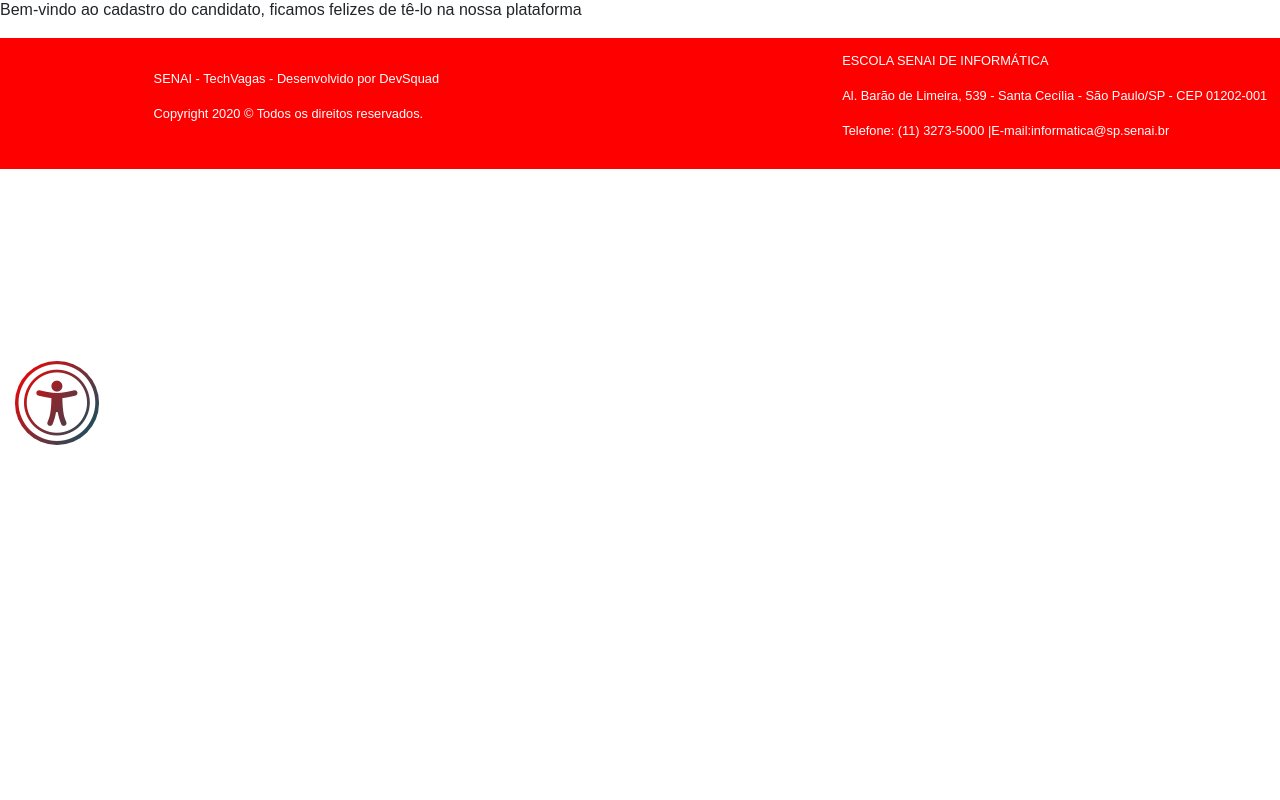
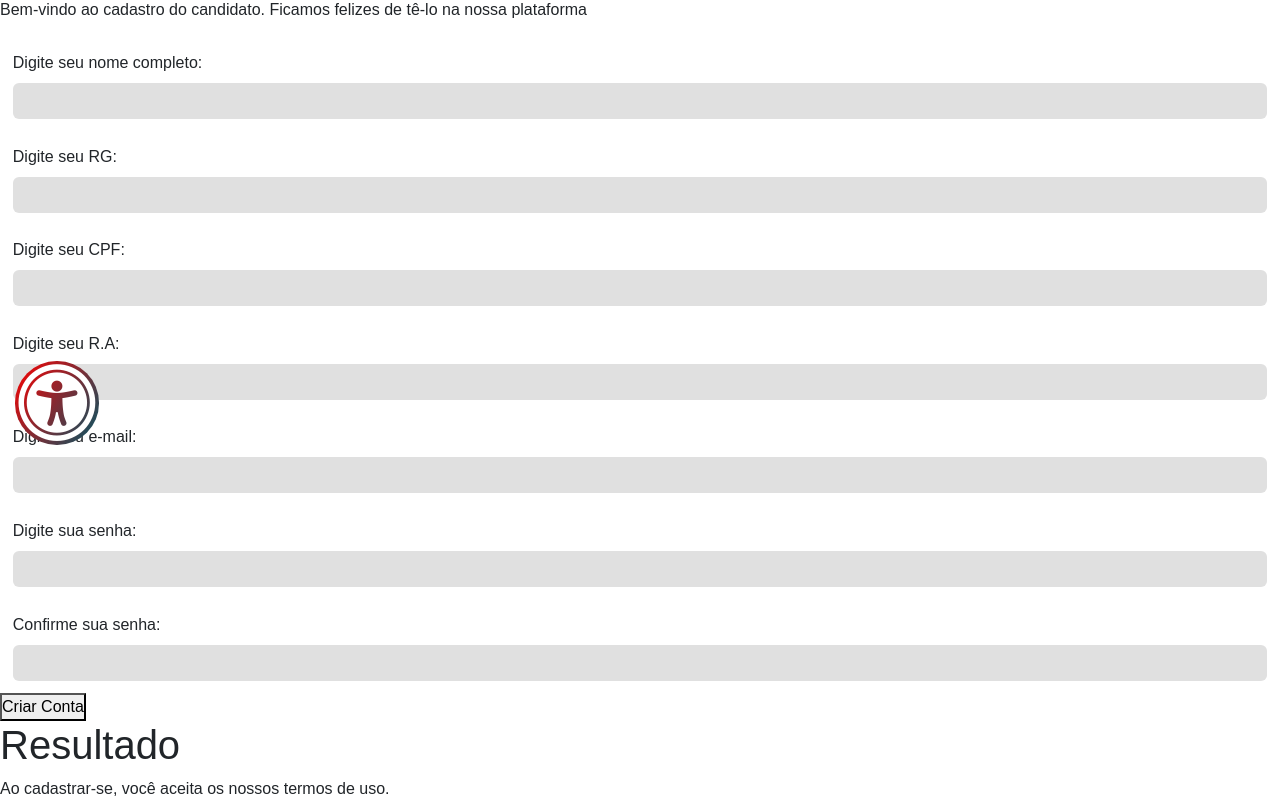
Before and after one commit to cbgoncalvess/senai-3s2020-t3-DevSquad, a React (Create React App) app in the folder front-end/: page /cadastro in a window 1280 px wide. Shown: the part 340-1140 px from the top of the page. Before the commit the page ends 800 px from the top, so only its background shows below. Built offline with nearby package versions, Linux system fonts and the light colour scheme.

Commit message:
Inicio tela cadastro candidato

```diff
--- a/front-end/src/App.js
+++ b/front-end/src/App.js
@@ -3,9 +3,8 @@ import Routes from './routes.js';
 
 function App() {
   return (
-
-    <Routes></Routes>
-    );
+    <Routes />
+  );
 }
 
 export default App;
--- /dev/null
+++ b/front-end/src/Components/Input/index.js
@@ -0,0 +1,11 @@
+import React, { InputHTMLAttributes } from 'react';
+import './style.css'
+
+export default function Input(props){
+    return(
+        <div className="Input">
+           <label htmlFor={props.name}>{props.label}</label> <br />
+           <input placeholder={props.placeholder} type={props.type} id={props.name}/>
+        </div>
+    );
+}
--- /dev/null
+++ b/front-end/src/Components/Input/style.css
@@ -0,0 +1,11 @@
+.Input{
+    padding: 1vw;
+}
+
+input{
+   height: 36px;
+   width: 100%;
+   background-color: #E0E0E0;
+   border: none;
+   border-radius: 6px;
+}
--- a/front-end/src/Pages/CadastroCandidato/index.js
+++ b/front-end/src/Pages/CadastroCandidato/index.js
@@ -3,9 +3,15 @@ import React from 'react';
 import AccessBar from '../../Components/AccessBar';
 import Header from '../../Components/Header';
 import AccessMenu from '../../Components/AccessMenu';
+import Input from '../../Components/Input';
 import Footer from '../../Components/Footer';
 
+import imagemCadastroCandidato from '../../assets/imgCadastroCandidato.png';
+
+import './style.css';
+
 export default function CadastroEmpresa() {
+
     return(
         <body>
             <AccessBar />
@@ -13,13 +19,27 @@ export default function CadastroEmpresa() {
             <AccessMenu />
             <h1>Oba! Você chegou na página Cadastro Candidato</h1>
 
-            <div className="box">
+            <div className="box-form">
                 <h1>Cadastre-se como nosso Candidato</h1>
-                <p>Bem-vindo ao cadastro do candidato, ficamos felizes de tê-lo na nossa plataforma</p>
+                <p>Bem-vindo ao cadastro do candidato. Ficamos felizes de tê-lo na nossa plataforma</p>
                 <div className="form">
+                    <Input name="fullName" label="Digite seu nome completo:" type="text" required />
+                    <Input name="rg" label="Digite seu RG:" type="text" required />
+                    <Input name="cpf" label="Digite seu CPF:" type="text" required />
+                    <Input name="ra" label="Digite seu R.A:" type="text" required />
+                    <Input name="email" label="Digite seu e-mail:" type="text" required />
+                    <Input name="password" label="Digite sua senha:" type="password" required />
+                    <Input name="password-confirm" label="Confirme sua senha:" type="password" required />
 
+                    <button type="button">Criar Conta</button>
+                    <h1>Resultado</h1>
+
+                    <p>Ao cadastrar-se, você aceita os nossos termos de uso.</p>
                 </div>
 
+            </div>
+            <div className="box-img">
+                <img src={imagemCadastroCandidato} alt="Pessoa acessando sua conta"/>
             </div>
             <Footer />
         </body>
```
Also changed, not shown: front-end/src/Pages/CadastroCandidato/style.css (added), front-end/src/assets/imgCadastroCandidato.png (added), front-end/src/assets/imgCadastroEmrpesa.png (added).
